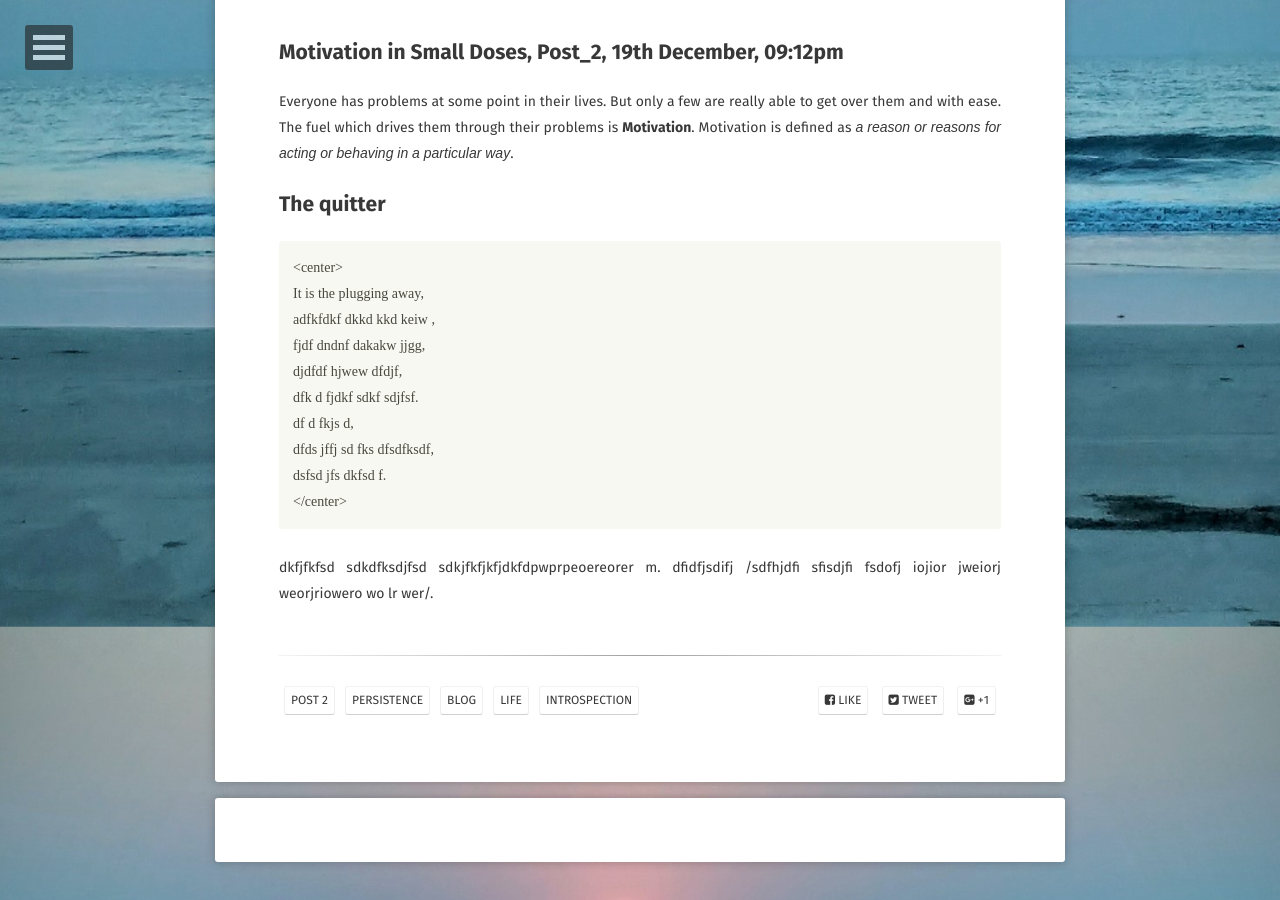
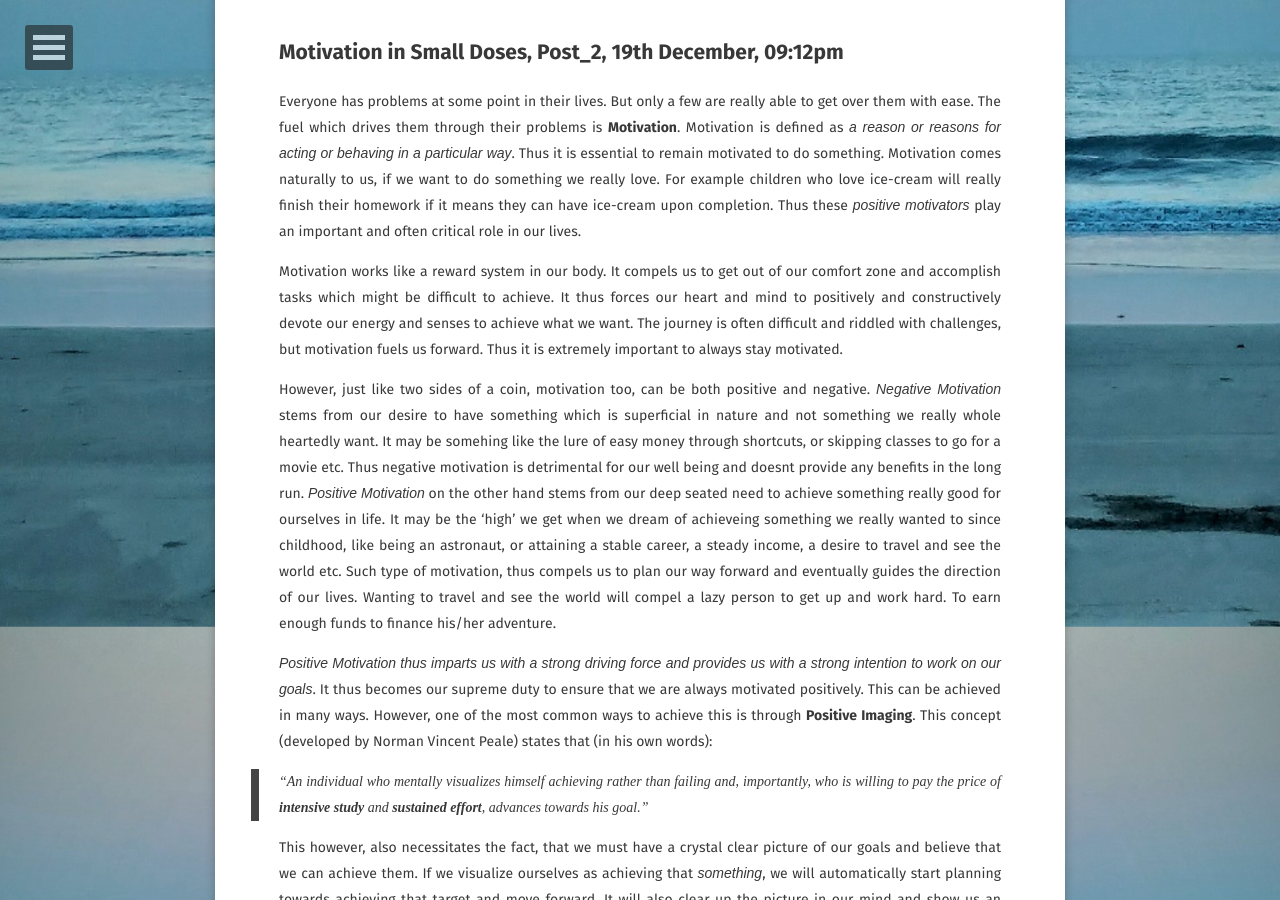
Before and after one commit to jontitalukdar/jontitalukdar.github.io_x, a Jekyll site: the page built from _posts/2016-03-20-markdown-syntax.md, in a window 1280 px wide and 900 px high, scrolled down 337 px. Built offline with Jekyll 4.4.1, drawn with Linux system fonts in a browser that asks for light colours; some web fonts are replaced; comment, search, counter and statistics services are not loaded; some of the changed text lies outside the part shown.

Commit message:
final post 2

```diff
--- a/_posts/2016-03-20-markdown-syntax.md
+++ b/_posts/2016-03-20-markdown-syntax.md
@@ -1,28 +1,44 @@
 ---
 layout: post
-title: "Motivation in small doses"
+title: "Motivation in Small Doses"
 date: 2016-12-17
-excerpt: "Persistence is one of the stepping stones to success. This is highlighted by this excerpt from a poem, 'The Quitter' by Robert W. Service."
-tags: [post 2, persistence ,blog, life, introspection]
+excerpt: "Small things make a big difference. Inculcating a few things in our daily routine goes a long way in taking our lives forward..."
+tags: [post 2, persistence, motivation ,blog, life, introspection]
 comments: true
 ---
+
 ## Motivation in Small Doses, Post_2, 19th December, 09:12pm
 
-Everyone has problems at some point in their lives. But only a few are really able to get over them and with ease. The fuel which drives them through their problems is **Motivation**. Motivation is defined as *a reason or reasons for acting or behaving in a particular way*.
+Everyone has problems at some point in their lives. But only a few are really able to get over them with ease. The fuel which drives them through their problems is **Motivation**. Motivation is defined as *a reason or reasons for acting or behaving in a particular way*. Thus it is essential to remain motivated to do something. Motivation comes naturally to us, if we want to do something we really love. For example children who love ice-cream will really finish their homework if it means they can have ice-cream upon completion. Thus these *positive motivators* play an important and often critical role in our lives.
 
-## The quitter
+Motivation works like a reward system in our body. It compels us to get out of our comfort zone and accomplish tasks which might be difficult to achieve. It thus forces our heart and mind to positively and constructively devote our energy and senses to achieve what we want. The journey is often difficult and riddled with challenges, but motivation fuels us forward. Thus it is extremely important to always stay motivated.
 
-    <center>
-    It is the plugging away,
-    adfkfdkf dkkd kkd keiw ,
-    fjdf dndnf dakakw jjgg,
-    djdfdf hjwew dfdjf,
-    dfk d fjdkf sdkf sdjfsf.
-    df d fkjs d,
-    dfds jffj sd fks dfsdfksdf,
-    dsfsd jfs dkfsd f.
-    </center>
+However, just like two sides of a coin, motivation too, can be both positive and negative. *Negative Motivation* stems from our desire to have something which is superficial in nature and not something we really whole heartedly want. It may be somehing like the lure of easy money through shortcuts, or skipping classes to go for a movie etc. Thus negative motivation is detrimental for our well being and doesnt provide any benefits in the long run. *Positive Motivation* on the other hand stems from our deep seated need to achieve something really good for ourselves in life. It may be the 'high' we get when we dream of achieveing something we really wanted to since childhood, like being an astronaut, or attaining a stable career, a steady income, a desire to travel and see the world etc. Such type of motivation, thus compels us to plan our way forward and eventually guides the direction of our lives. Wanting to travel and see the world will compel a lazy person to get up and work hard. To earn enough funds to finance his/her adventure.
 
-dkfjfkfsd
-sdkdfksdjfsd
-sdkjfkfjkfjdkfdpwprpeoereorer m. dfidfjsdifj /sdfhjdfi sfisdjfi fsdofj iojior jweiorj weorjriowero wo lr wer/.
+*Positive Motivation thus imparts us with a strong driving force and provides us with a strong intention to work on our goals*. It thus becomes our supreme duty to ensure that we are always motivated positively. This can be achieved in many ways. However, one of the most common ways to achieve this is through **Positive Imaging**. This concept (developed by Norman Vincent Peale) states that (in his own words):
+>>"An individual who mentally visualizes himself achieving rather than failing and, importantly, who is willing to pay the price of **intensive study** and **sustained effort**, advances towards his goal."
+
+This however, also necessitates the fact, that we must have a crystal clear picture of our goals and believe that we can achieve them. If we visualize ourselves as achieving that *something*, we will automatically start planning towards achieving that target and move forward. It will also clear up the picture in our mind and show us an achievable path forward. Hence as our misdirections, mistaken beliefs and self doubts now cleared, we will move forward, almost hypnotically, towards our goals. We must also learn to practice **Creative Anticipation**, that is whatever we expect subconsiuously, we tend to imagine that and eventually get that. Thus, we must confidently image and expect the best. Habitual expectations attract corresponding circumstances and events. As Norman Vincent Peale said, "*In all thinking and in all action, just as in the precise laws of mathematics and physics, all things are governed by cause and effect.*". We can thus improve oursleves by using the applicable laws of Positive Imaging and Creative Anticipation. Psychologist William James has truly said a remarkable thing:
+>>"The greatest discovery of my generation, is that human beings can alter their lives by altering their attitudes of mind."
+
+    Thus, Once we know our goals crystal clear, want them hard and are motivated towards them, we go at it with abandon. We go all out, holding nothing back, because Beilef and Action become our slogan. "Success means doing the best we can with what we have. Success is the doing, not the getting; in the trying, not the triumph. Success is a personal standard, reaching for the highest that is in us, becoming all that we can be." - Zig Ziglar
+
+It is true that we will eventually tend to slump back. But we need to fight it. And that is why motivation is often compared to taking bath. You don't have it once, but every now and then. It is thus important to keep on renewing the positive energy and motivation, even everyday. Everyone starts the journey, but only a few make it across, becaus they are the ones who never give up what they really want and achieve this by renewing their motivation every single day. This renewal brings us to the **Persistence Principle**, which basically means we never give up. It is always too soon to quit. Persistence is one of the stepping stones to success. This is highlighted by this excerpt from a poem, 'The Quitter' by Robert W. Service.
+
+### The Quitter, Robert W Service
+    IIt's the plugging away that will win you the day,
+    So don't be a piker, old pard!
+    Just draw on your grit; it's so easy to quit:
+    It's the keeping-your-chin-up that's hard.
+    It's easy to cry that you're beaten — and die;
+    It's easy to crawfish and crawl;
+    But to fight and to fight when hope's out of sight —
+    Why, that's the best game of them all!
+    And though you come out of each gruelling bout,
+    All broken and beaten and scarred,
+    Just have one more try — it's dead easy to die,
+    It's the keeping-on-living that's hard.
+
+Thank you so much for reading this... This post is inspired by a few chapters from the book "You Can if You Think You Can", by Norman Vincent Peale. And don't forget... Small doses of motivation everyday... Keeps failure away.
+- Jonti Talukdar
+---
```
